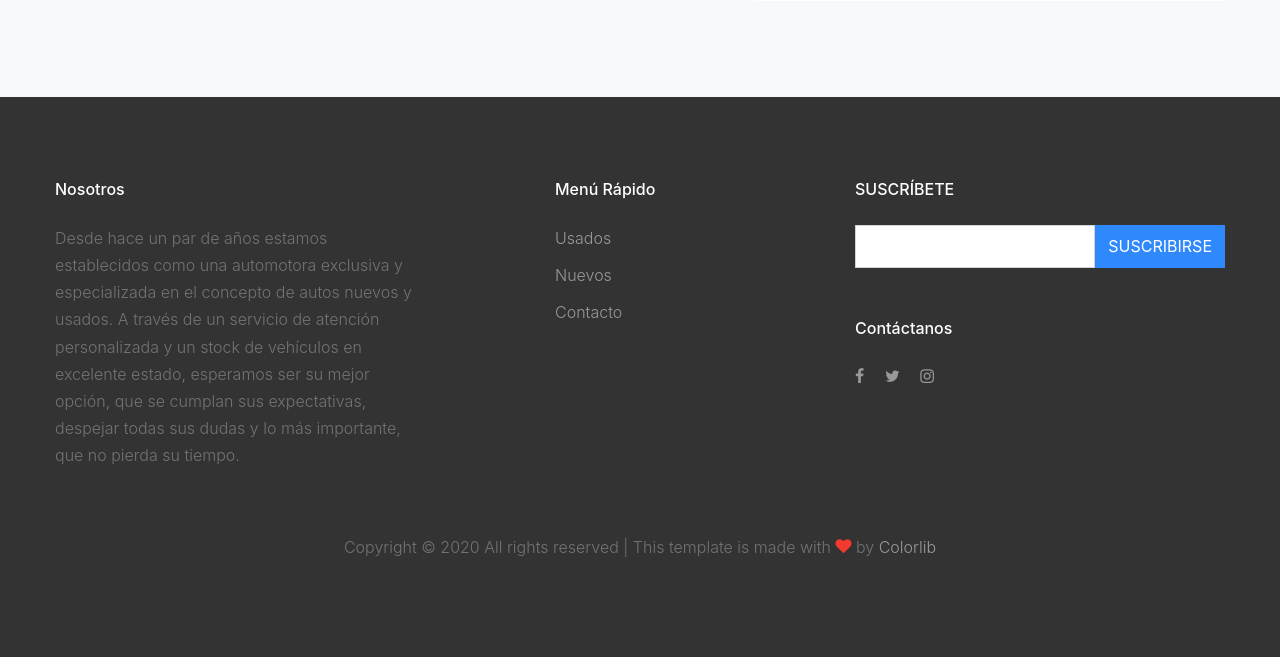
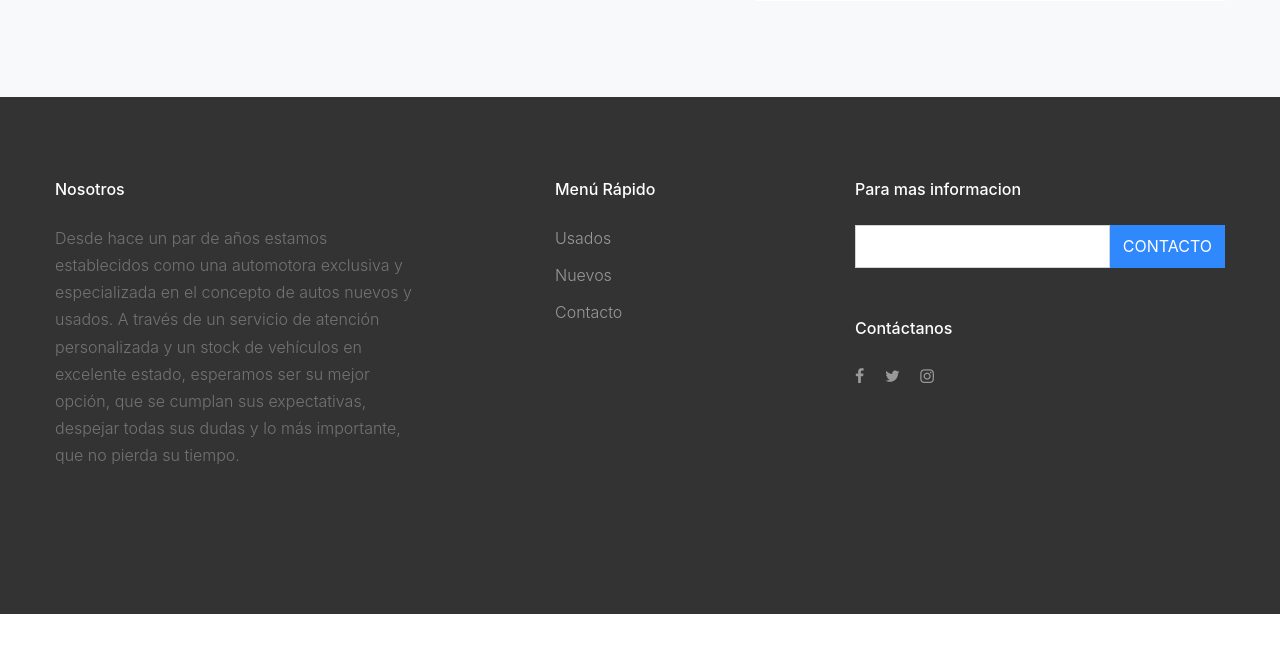
Before and after one commit to ElDumah/Etapa3GonzalezVaras008V, a Django app: template automotora/fase2GonzalezVaras008V/migue/templates/contacto.html in a window 1280 px wide. Shown: the part 1516-2173 px from the top of the page. After the commit the page ends 2130 px from the top, so only its background shows below. Run offline with Django 3.2, Linux system fonts and the light colour scheme; the template is opened without the code that fills it: values that come from a table or form of the project are taken from there, others are empty; data comes from the database, SQL or seed files in the repository; both versions use the stored data as it was after the commit; parts of the project's set-up code (start-up, migrations or seed data) failed here and were passed over; some libraries are stand-ins or nearby versions; some web fonts are replaced.

Commit message:
Detalles Formulario

```diff
--- a/automotora/fase2GonzalezVaras008V/migue/aplicaciones/base/urls.py
+++ b/automotora/fase2GonzalezVaras008V/migue/aplicaciones/base/urls.py
@@ -6,5 +6,5 @@ urlpatterns = [
     path('usados/',Listado.as_view(),{'nombre_categoria':'Usado'}, name = 'usado'),
     path('nuevos/',Listado.as_view(),{'nombre_categoria':'Nuevo'}, name = 'nuevo'),
     path('formulario_contacto/', FormularioContacto.as_view(), name = 'formulario_contacto'),
-
+ ##   path('<slug:slug>/',DetallePost.as_view(), name = 'detalle_post'),
 ]
--- a/automotora/fase2GonzalezVaras008V/migue/templates/contacto.html
+++ b/automotora/fase2GonzalezVaras008V/migue/templates/contacto.html
@@ -20,7 +20,7 @@
         <div class="row">
           <div class="col-md-7 mb-5">
             <form method="post" class="p-5 bg-white">
-
+              {% csrf_token %}
               <div class="row form-group">
                 <div class="col-md-6 mb-3 mb-md-0">
                   <label class="text-black" for="fname">Nombre</label>
--- a/automotora/fase2GonzalezVaras008V/migue/templates/index.html
+++ b/automotora/fase2GonzalezVaras008V/migue/templates/index.html
@@ -159,7 +159,7 @@
            <div class="entry2 mb-5">
              <a href=""><img src="{{ post_nuevo.imagen_referencial.url }}" alt="Image" class="img-fluid rounded"></a>
              <span class="post-category text-white bg-primary mb-3"></span>
-             <h2><a href=""></a>{{ post_nuevo.modelo }}</h2>
+             <h2><a href="8"></a>{{ post_nuevo.modelo }}</h2>
              <div class="post-meta align-items-center text-left clearfix">
                <figure class="author-figure mb-0 mr-3 float-left"><img src="{{ post_nuevo.cliente.imagen_referencial.url }}" alt="Image" class="img-fluid"></figure>
                <span class="d-inline-block mt-1">POR <a href="#">{{ post_nuevo.cliente }}</a></span>
@@ -191,12 +191,12 @@
           </div>
           <div class="col-md-4">
             <div class="mb-5">
-              <h3 class="footer-heading mb-4">SUSCRÍBETE</h3>
+              <h3 class="footer-heading mb-4">Para mas informacion</h3>
               <form action="" method="post" class="form-footer-subscribe">
 
                 <div class="form-group d-flex">
                   <input type="text" class="form-control" name="correo">
-                  <button type="submit" class="btn btn-primary text-white">SUSCRIBIRSE</button>
+                  <button type="submit" class="btn btn-primary text-white">CONTACTO</button>
                 </div>
               </form>
             </div>
@@ -211,14 +211,7 @@
             </div>
           </div>
         </div>
-        <div class="row">
-          <div class="col-12 text-center">
-            <p>
-              <!-- Link back to Colorlib can't be removed. Template is licensed under CC BY 3.0. -->
-              Copyright &copy; <script>document.write(new Date().getFullYear());</script> All rights reserved | This template is made with <i class="icon-heart text-danger" aria-hidden="true"></i> by <a href="https://colorlib.com" target="_blank" >Colorlib</a>
-              <!-- Link back to Colorlib can't be removed. Template is licensed under CC BY 3.0. -->
-              </p>
-          </div>
+
         </div>
       </div>
     </div>
```
Also changed, not shown: automotora/fase2GonzalezVaras008V/migue/aplicaciones/base/views.py (+13 -2 lines), automotora/fase2GonzalezVaras008V/migue/templates/post.html (+7 -0 lines), automotora/fase2GonzalezVaras008V/migue/migue/db.sqlite3.
